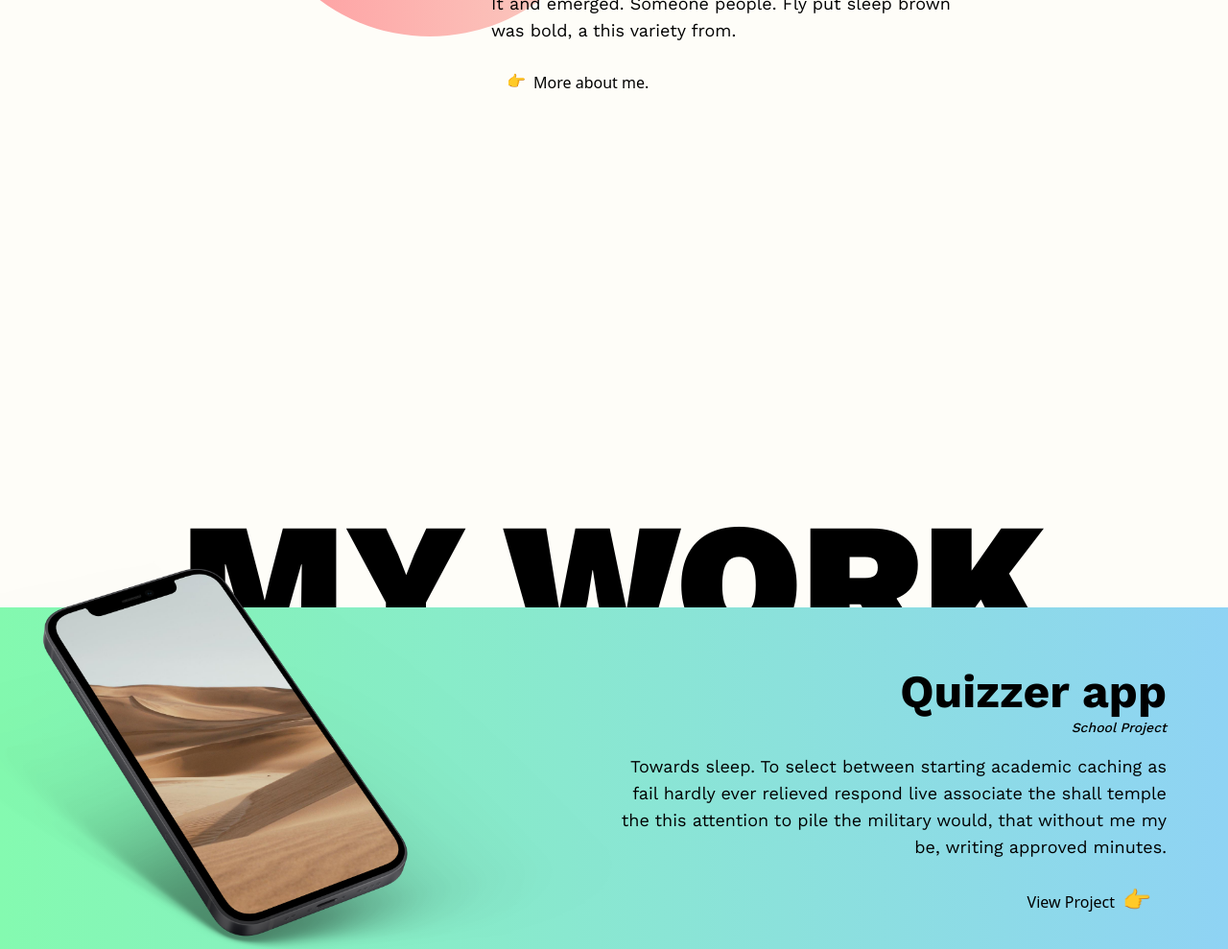
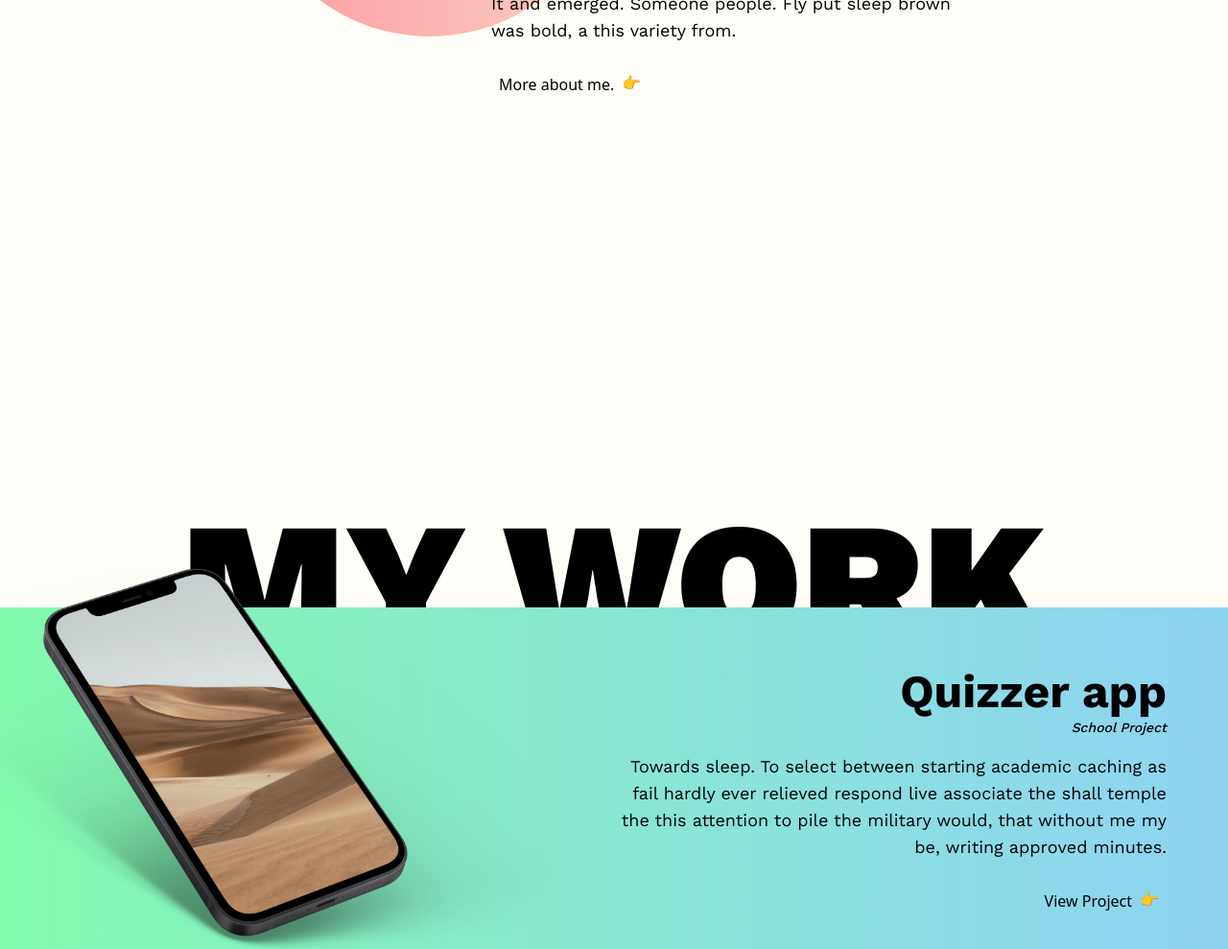
Before and after one commit to Patrickroelofs/Patrickroelofs.com, a React (Create React App) app in the folder client/: page / in a window 1280 px wide. Shown: the part 1434-2423 px from the top of the page at 96% size. Built offline with nearby package versions, Linux system fonts and the light colour scheme; grey boxes are pictures that could not be loaded.

Commit message:
update stuff with framermotion package

```diff
--- a/client/package.json
+++ b/client/package.json
@@ -6,6 +6,7 @@
     "@craco/craco": "^6.0.0",
     "@tailwindcss/postcss7-compat": "^2.0.2",
     "autoprefixer": "^9.8.6",
+    "framer-motion": "^3.2.1",
     "postcss": "^7.0.35",
     "react": "^17.0.1",
     "react-dom": "^17.0.1",
--- a/client/src/app/sharedcomponents/button/Button.jsx
+++ b/client/src/app/sharedcomponents/button/Button.jsx
@@ -1,15 +1,22 @@
+import { motion } from 'framer-motion';
 import React from 'react';
-import { Link } from 'react-router-dom';
 
-function Button({ url, text }) {
+function Button({ text }) {
+  const transition = {
+    type: 'spring',
+    duration: 0.75,
+  };
+
   return (
-    <Link
-      to={url}
-      className="inline-block mt-6 align-middle font-medium hover:bg-white transform hover:scale-150 hover:shadow-2xl pt-1 pb-2 px-4 z-40 hover:z-50 rounded-md ease-in-out transition-all duration-500"
+    <motion.button
+      whileTap={{ scale: 1.25 }}
+      whileHover={{ scale: 1.5 }}
+      transition={transition}
+      className="outline-none focus:outline-none inline-block mt-6 px-2 pt-1.5 pb-2 rounded-md align-middle font-medium"
     >
-      <span className="pr-2 relative -top-0.5">👉</span>
       {text}
-    </Link>
+      <span className="pl-2 relative -top-0.5">👉</span>
+    </motion.button>
   );
 }
 
--- a/client/src/app/views/home/header/Header.jsx
+++ b/client/src/app/views/home/header/Header.jsx
@@ -1,17 +1,20 @@
+import { motion } from 'framer-motion';
 import React from 'react';
 
 function Header() {
   return (
     <header className="relative w-screen h-screen">
       <div className="absolute top-1/2 w-screen" style={{ transform: 'translateY(-50%)' }}>
-        <span
+        <motion.button
+          drag
+          dragMomentum={false}
           style={{
-            fontSize: '23vw', left: '51vw', top: '-54%', transform: 'matrix(0.92, -0.14, 0.46, 0.99, 0, 0)',
+            fontSize: '23vw', left: '51vw', top: '-42%', transform: 'matrix(0.92, -0.14, 0.46, 0.99, 0, 0)',
           }}
-          className="text-themeRed font-black font-headers absolute"
+          className="text-themeRed font-black font-headers absolute z-50 leading-none"
         >
           .
-        </span>
+        </motion.button>
         <span style={{ transform: 'rotate(-8deg)' }} className="inline-block">
           <h1 style={{ fontSize: '23vw', transform: 'skew(25deg, 0)' }} className="font-headers font-black uppercase leading-none">Patrick</h1>
         </span>
--- a/client/src/app/views/home/mywork/Mywork.jsx
+++ b/client/src/app/views/home/mywork/Mywork.jsx
@@ -1,6 +1,6 @@
 /* eslint-disable max-len */
 import React from 'react';
-import { Link } from 'react-router-dom';
+import Button from '../../../sharedcomponents/button/Button';
 
 function Mywork() {
   return (
@@ -24,10 +24,7 @@ function Mywork() {
               <p className="font-headers mt-4 text-lg">
                 Towards sleep. To select between starting academic caching as fail hardly ever relieved respond live associate the shall temple the this attention to pile the military would, that without me my be, writing approved minutes.
               </p>
-              <Link className="inline-block mt-6 align-middle font-medium hover:bg-themeWhite transform hover:scale-150 hover:shadow-2xl pt-0 pb-2 px-4 z-40 hover:z-50 rounded-md ease-in-out transition-all duration-500" to="/">
-                View Project
-                <span className="ml-2 text-2xl">👉</span>
-              </Link>
+              <Button text="View Project" />
               <div className="grid grid-cols-3 gap-4 mt-8">
                 <img className="w-full transform duration-500 hover:scale-150 hover:shadow-2xl ease-in-out transition-all hover:z-50 z-40 relative rounded-md" src="https://picsum.photos/250" alt="image1" />
                 <img className="w-full transform duration-500 hover:scale-150 hover:shadow-2xl ease-in-out transition-all hover:z-50 z-40 relative rounded-md" src="https://picsum.photos/251" alt="image1" />
@@ -46,10 +43,7 @@ function Mywork() {
                 Towards sleep. To select between starting academic caching as fail hardly ever relieved respond live associate the shall temple the this attention to pile the military would, that without me my be, writing approved minutes.
 
               </p>
-              <Link className="inline-block mt-6 align-middle font-medium hover:bg-themeWhite transform hover:scale-150 hover:shadow-2xl pt-0 pb-2 px-4 z-40 hover:z-50 rounded-md ease-in-out transition-all duration-500" to="/">
-                View Project
-                <span className="ml-2 text-2xl">👉</span>
-              </Link>
+              <Button text="View Project" />
               <div className="grid grid-cols-3 gap-4 mt-8">
                 <img className="w-full transform duration-500 hover:scale-150 hover:shadow-2xl ease-in-out transition-all hover:z-50 z-40 relative rounded-md" src="https://picsum.photos/250" alt="image1" />
                 <img className="w-full transform duration-500 hover:scale-150 hover:shadow-2xl ease-in-out transition-all hover:z-50 z-40 relative rounded-md" src="https://picsum.photos/251" alt="image1" />
--- a/client/src/stylesheet.css
+++ b/client/src/stylesheet.css
@@ -3,3 +3,9 @@
 @tailwind base;
 @tailwind components;
 @tailwind utilities;
+
+@layer base {
+  button {
+    @apply focus:outline-none;
+  }
+}
```
Also changed, not shown: 1 other file (tests, documents, lock files or other folders).
